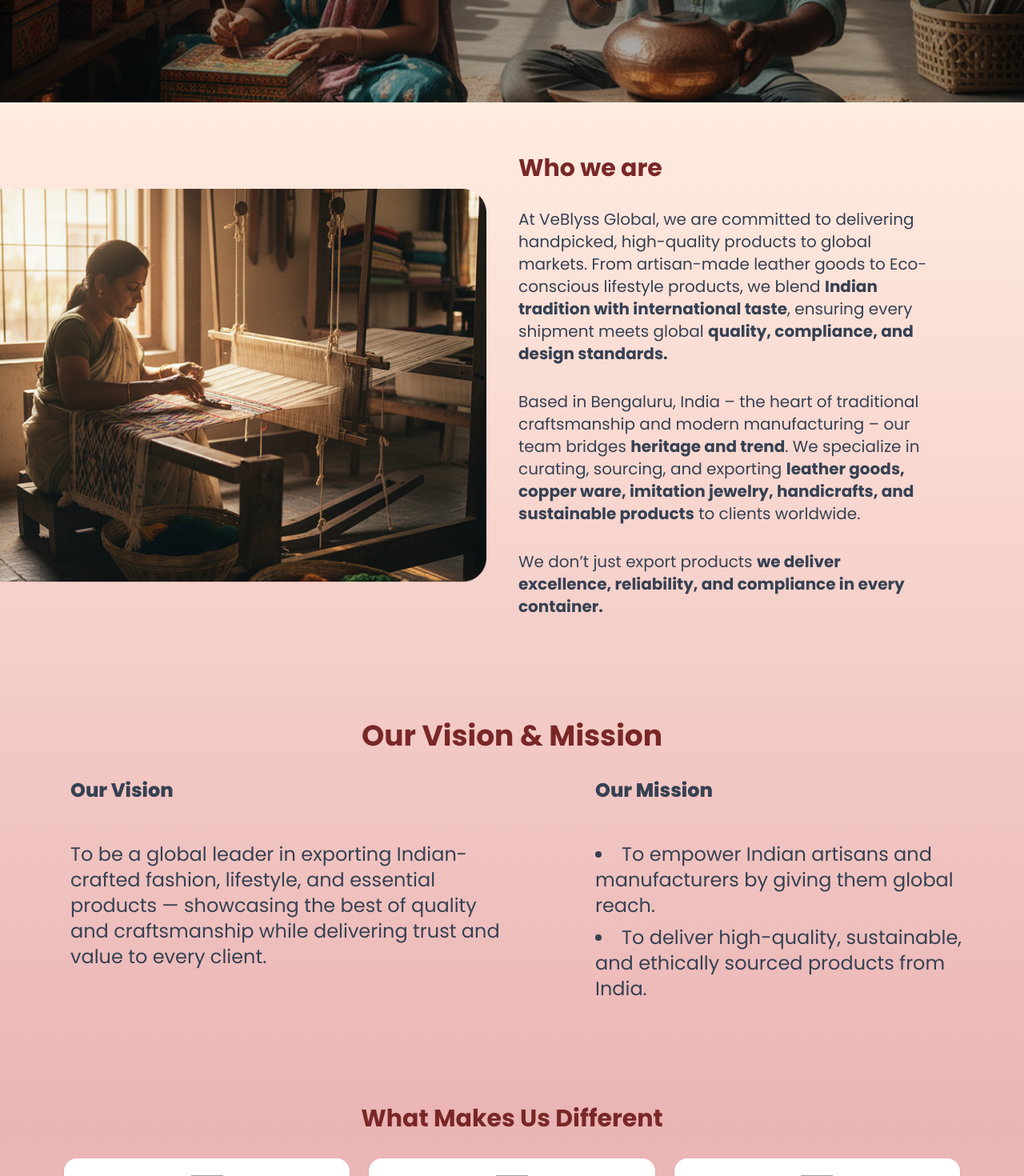
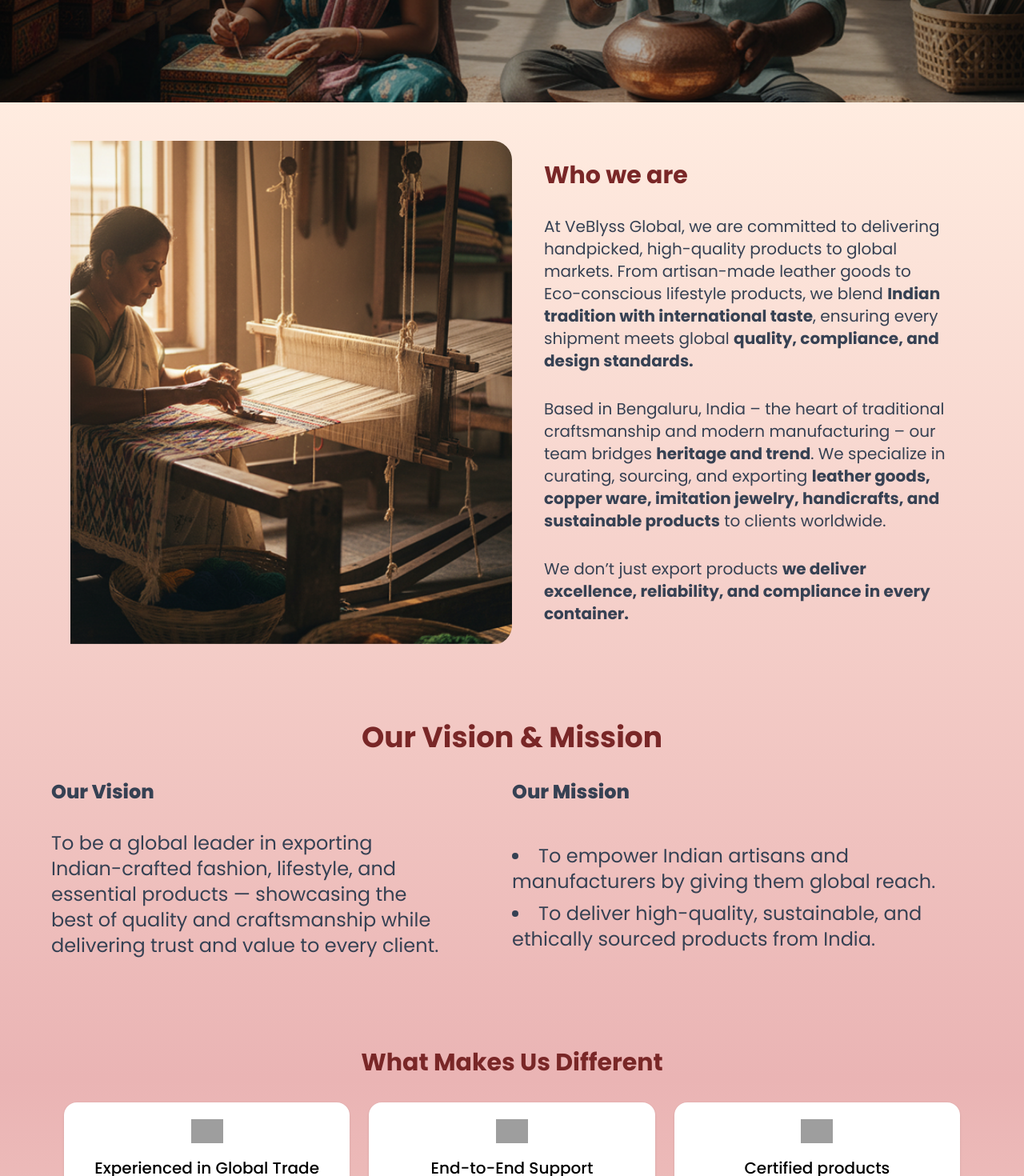
Before and after one commit to SamarthPD-21/Veblyss, a Next.js app in the folder client/: page /about in a window 1280 px wide. Shown: the part 560-2030 px from the top of the page at 80% size. Built offline with nearby package versions, Linux system fonts and the light colour scheme; grey boxes are pictures that could not be loaded.

Commit message:
fixed zoom in issue

```diff
--- a/client/src/app/about/page.tsx
+++ b/client/src/app/about/page.tsx
@@ -32,20 +32,16 @@ function HeroSection() {
 }
 function WhoWeAreSection() {
   return (
-    <section id="about" className="py-16 pr-16">
-      <div className="max-w-screen">
+    <section id="about" className="py-12">
+      <div className="max-w-6xl mx-auto px-4 sm:px-6">
         <div className="flex flex-col md:flex-row items-center gap-8">
-          <div className="max-w-[50%] w-[50%]">
-            <Image
-              src="/about/whoweare.png"
-              alt="VeBlyss Global Artisan Heritage"
-              height={706}
-              width={460}
-              className="rounded-r-3xl w-full object-cover h-[630]"
-            />
+          <div className="w-full md:w-1/2">
+            <div className="relative w-full h-[220px] sm:h-[320px] md:h-[420px] lg:h-[630px] rounded-r-3xl overflow-hidden">
+              <Image src="/about/whoweare.png" alt="VeBlyss Global Artisan Heritage" fill className="object-cover" />
+            </div>
           </div>
 
-          <div className="flex-1 px-2 text-center flex flex-col pr-14 gap-4 md:text-left">
+          <div className="flex-1 px-2 text-center flex flex-col gap-4 md:text-left">
             <h2 className="text-2xl md:text-3xl font-bold text-[var(--button-red)]">
               Who we are
             </h2>
@@ -85,13 +81,13 @@ function WhoWeAreSection() {
 function VisionAndMissionSection() {
   return (
     <section>
-      <div className="max-w-screen flex flex-col items-center py-16 px-6">
-        <div className="flex flex-col items-center justify-center container gap-8">
-          <h2 className="font-poppins text-4xl text-[var(--button-red)] font-bold">
+      <div className="w-full flex flex-col items-center py-12 px-4 sm:px-6">
+        <div className="flex flex-col items-center justify-center gap-8 max-w-6xl mx-auto w-full">
+          <h2 className="font-poppins text-3xl sm:text-4xl text-[var(--button-red)] font-bold">
             Our Vision & Mission
           </h2>
-          <div className="flex flex-col md:flex-row gap-12 md:gap-24 mr-12 ml-16 items-center md:items-start">
-            <div className="text-gray-700 max-w-[50%] text-left flex flex-col gap-12">
+          <div className="flex flex-col md:flex-row gap-8 md:gap-20 items-center md:items-start w-full">
+            <div className="text-gray-700 md:w-1/2 text-left flex flex-col gap-8">
               <h3 className="font-extrabold text-2xl">Our Vision</h3>
 
               <p className="text-2xl">
@@ -125,9 +121,9 @@ function VisionAndMissionSection() {
 function MarketsWeServeSection() {
   return (
     <section>
-      <div className="max-w-screen flex flex-col items-center py-16 px-6">
-        <div className="flex flex-col items-center justify-center container gap-8">
-          <h2 className="font-poppins text-4xl text-[var(--button-red)] font-bold">
+      <div className="w-full flex flex-col items-center py-12 px-4 sm:px-6">
+        <div className="flex flex-col items-center justify-center gap-8 max-w-6xl mx-auto w-full">
+          <h2 className="font-poppins text-3xl sm:text-4xl text-[var(--button-red)] font-bold">
             Our Vision & Mission
           </h2>
           <div className="flex flex-col w-full items-center">
@@ -156,8 +152,8 @@ function CertificationsSection() {
   ];
   return (
     <section>
-      <div className="max-w-screen flex flex-col items-center py-16 px-6">
-        <div className="flex flex-col items-center justify-center container gap-8">
+      <div className="w-full flex flex-col items-center py-12 px-4 sm:px-6">
+        <div className="flex flex-col items-center justify-center gap-8 max-w-6xl mx-auto w-full">
           <h2 className="font-poppins text-4xl text-[var(--button-red)] font-bold">
             Certifications & Legal Compliance
           </h2>
--- a/client/src/app/globals.css
+++ b/client/src/app/globals.css
@@ -12,3 +12,13 @@
 body {
     font-family: 'Poppins';
 }
+
+html, body, #__next {
+    width: 100%;
+    overflow-x: hidden;
+}
+
+img, video {
+    max-width: 100%;
+    height: auto;
+}
--- a/client/src/app/layout.tsx
+++ b/client/src/app/layout.tsx
@@ -14,6 +14,7 @@ export const metadata = {
   title: "VeBlyss Global",
   description:
     "Your one-stop solution for lifestyle, fashion, and home products.",
+  viewport: 'width=device-width, initial-scale=1',
 };
 
 export default function RootLayout({
@@ -22,13 +23,13 @@ export default function RootLayout({
   children: React.ReactNode;
 }) {
   return (
-    <html lang="en" className={poppins.variable}>
+    <html lang="en" className={`${poppins.variable} w-full overflow-x-hidden`}>
       <body
         className={`antialiased ${poppins.className} min-h-screen flex flex-col`}
       >
         <div className="page-container">
           <Navbar />
-          <main className="main-content">{children}</main>
+          <main className="main-content w-full">{children}</main>
           <Footer />
           <Pop />
         </div>
--- a/client/src/app/page.tsx
+++ b/client/src/app/page.tsx
@@ -85,19 +85,15 @@ function HeroSection() {
 function WelcomeSection() {
   return (
     <section id="about" className="py-16">
-      <div className="max-w-screen">
+      <div className="max-w-6xl mx-auto px-4 sm:px-6">
         <div className="flex flex-col md:flex-row items-center gap-8">
-          <div className="max-w-[50%] w-[50%]">
-            <Image
-              src="/home/about.png"
-              alt="VeBlyss Global Artisan Heritage"
-              height={460}
-              width={706}
-              className="rounded-r-3xl w-full h-[360px] object-cover shadow-lg"
-            />
+          <div className="w-full md:w-1/2">
+            <div className="relative w-full h-[220px] sm:h-[300px] md:h-[360px] lg:h-[460px] rounded-r-3xl overflow-hidden shadow-lg">
+              <Image src="/home/about.png" alt="VeBlyss Global Artisan Heritage" fill className="object-cover" />
+            </div>
           </div>
 
-          <div className="flex-1 px-2 text-center flex flex-col pr-14 gap-4 md:text-left">
+          <div className="flex-1 px-2 text-center flex flex-col gap-4 md:text-left md:pr-14">
             <h2 className="text-3xl md:text-3xl font-bold text-[var(--button-red)]">
               Exporting India&apos;s Finest to the World
             </h2>
--- a/client/src/components/Footer.tsx
+++ b/client/src/components/Footer.tsx
@@ -128,7 +128,7 @@ export default function Footer() {
                           <Link
                             key={product.name}
                             href={product.link}
-                            className="block px-4 py-2 text-sm text-white hover:bg-white/10 transition-colors transition-transform duration-200 ease-out hover:-translate-y-1 hover:scale-105 focus:outline-none focus:ring-2 focus:ring-white/30"
+                            className="block px-4 py-2 text-sm text-white hover:bg-white/10 transition-colors duration-200 ease-out hover:-translate-y-1 hover:scale-105 focus:outline-none focus:ring-2 focus:ring-white/30"
                             onClick={() => setShowDropdown(false)}
                           >
                             {product.name}
--- a/client/src/components/Navbar.tsx
+++ b/client/src/components/Navbar.tsx
@@ -63,7 +63,7 @@ export default function Navbar() {
 
   return (
     <nav
-      className={`fixed inset-x-0 top-0 z-50 pt-2 transform transition-all duration-500 ease-out ${
+      className={`max-w-full fixed inset-x-0 top-0 z-50 pt-2 transform transition-all duration-500 ease-out ${
         mounted ? "translate-y-0 opacity-100" : "-translate-y-6 opacity-0"
       }`}
       aria-label="Main navigation"
--- a/client/src/components/product_page_components/WhyChooseOurProductSection.tsx
+++ b/client/src/components/product_page_components/WhyChooseOurProductSection.tsx
@@ -3,8 +3,8 @@ import React from 'react'
 export default function WhyChooseOurProductSection({ name, features }: { name: string; features: string[]; }) {
   return (
     <section>
-      <div className="max-w-screen flex flex-col items-center py-16 px-6">
-        <div className="flex flex-col items-center justify-center container gap-8">
+      <div className="w-full flex flex-col items-center py-12 px-4 sm:px-6 max-w-6xl mx-auto">
+        <div className="flex flex-col items-center justify-center gap-8 w-full">
           <h2 className="font-poppins text-4xl text-[var(--button-red)] font-bold">
             Why Choose Our {name} Products
           </h2>
```
Also changed, not shown: 2 other files (tests, documents, lock files or other folders).
